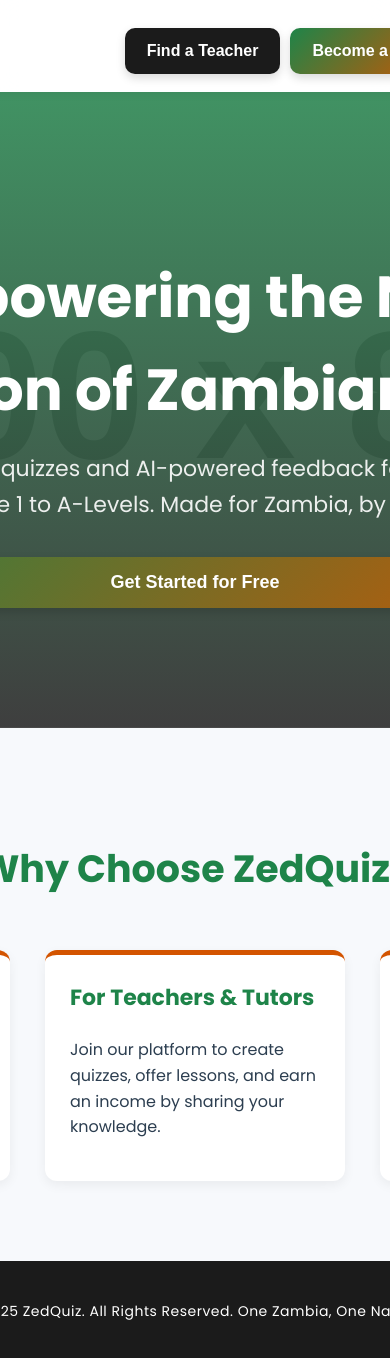
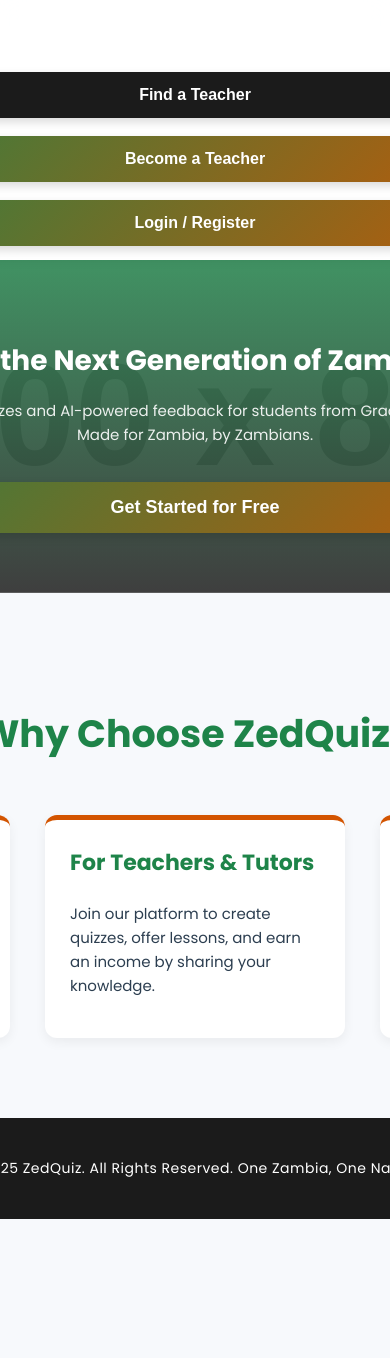
Before and after one commit to DalisoR/zedquiz-app, a React (Create React App) app: page / in a window 390 px wide. Shown: the top 1358 px of the page. After the commit the page ends 1219 px from the top, so only its background shows below. Built offline with nearby package versions, Linux system fonts and the light colour scheme.

Commit message:
Initial commit of complete ZedQuiz app

```diff
--- a/src/App.css
+++ b/src/App.css
@@ -121,6 +121,47 @@
   max-width: 650px;
   margin: 0 auto;
   opacity: 0.9;
+}
+@media (max-width: 900px) {
+  .landing-header {
+    flex-direction: column;
+    align-items: flex-start;
+    padding: 14px 3%;
+    gap: 10px;
+  }
+  .logo {
+    font-size: 24px;
+  }
+  .nav-buttons {
+    flex-direction: column;
+    width: 100%;
+    gap: 8px;
+    align-items: stretch;
+  }
+  .hero-section {
+    padding: 60px 10px;
+  }
+  .hero-section h1 {
+    font-size: 28px;
+  }
+  .hero-section .subtitle {
+    font-size: 15px;
+  }
+  .features-section {
+    padding: 35px 5px;
+  }
+  .features-grid {
+    grid-template-columns: 1fr;
+    gap: 15px;
+  }
+  .feature-card {
+    padding: 12px;
+    font-size: 15px;
+  }
+  .landing-footer {
+    padding: 10px 3%;
+    font-size: 12px;
+  }
 }
 .hero-button {
   background-color: var(--zambian-copper);
```
